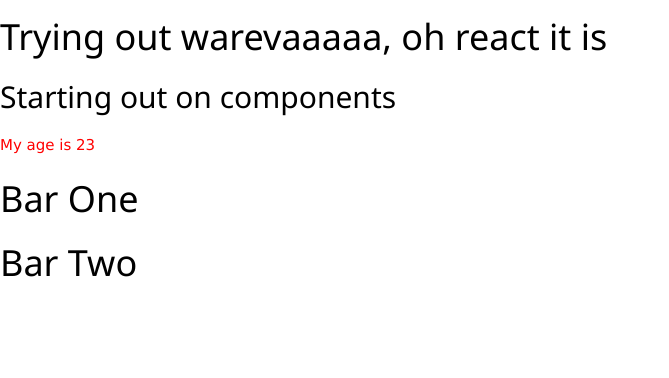
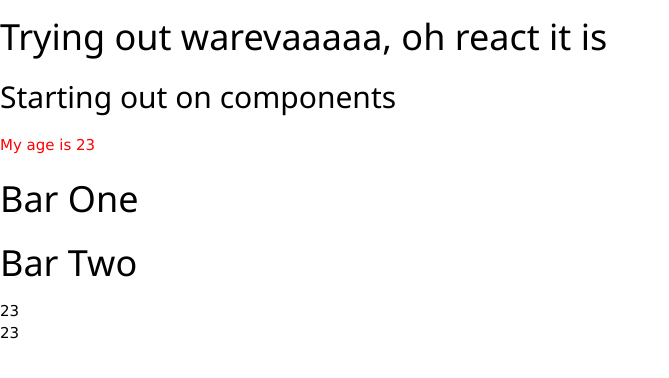
Before and after one commit to Annaliskirwa/_Crash_into_react, a React (Create React App) app in the folder myapp/: page / in a window 1280 px wide. Shown: the top 378 px of the page, without its empty margins (0-669 px from the left). Built offline with nearby package versions, Linux system fonts and the light colour scheme.

Commit message:
Calling functions inside a component

```diff
--- a/myapp/src/App.js
+++ b/myapp/src/App.js
@@ -1,12 +1,16 @@
 import {Bar1, Bar2} from "./components/bars";
 
 function App() {
+  let x = aCat();
   return (
     <div>
       <h1>Trying out warevaaaaa, oh react it is</h1>
       <MyAge></MyAge>
       <Bar1></Bar1>
       <Bar2/>
+      {x}
+      <br></br>
+      {aCat()}
     </div>
   );
 }
@@ -20,4 +24,8 @@ function MyAge(){
   )
 }
 
+function aCat(){
+  return 23
+}
+
 export default App;
```
